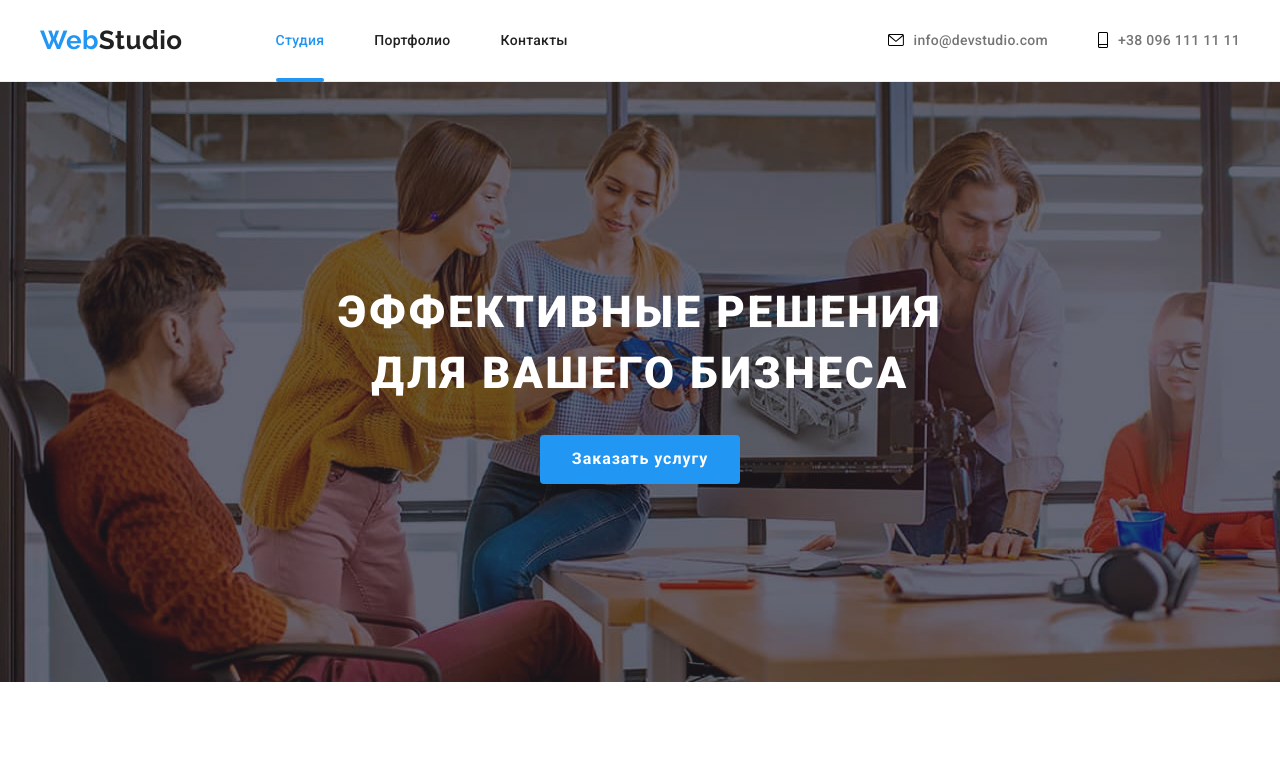
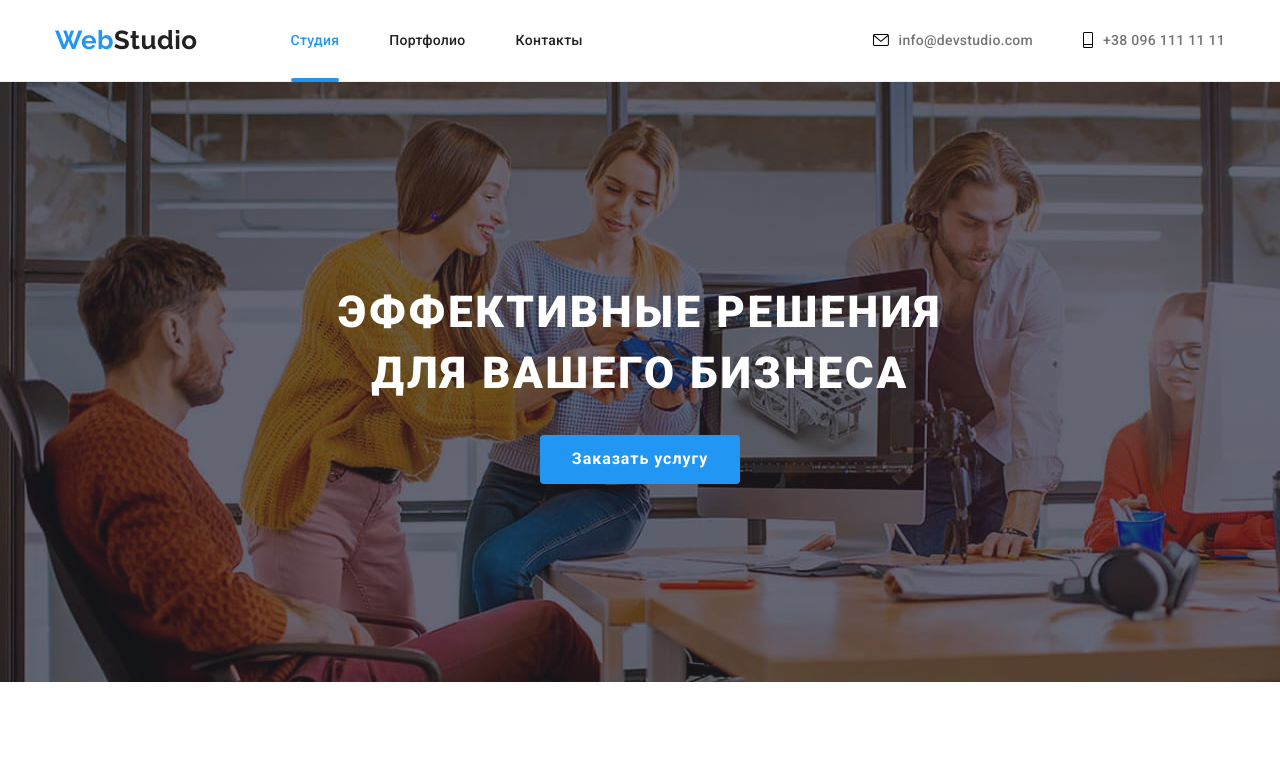
Before and after one commit to irinaog/goit-markup-hw-08, a plain HTML site: page index.html in a window 1280 px wide. Shown: the top 773 px of the page. Drawn offline with nearby package versions, Linux system fonts and the light colour scheme.

Commit message:
Исправления tablet

```diff
--- a/sass/components/_page-header.scss
+++ b/sass/components/_page-header.scss
@@ -14,6 +14,7 @@
     align-items: center;
     width: 768px;
     margin: 0 auto;
+    padding: 0 15px;
   }
   @media screen and (min-width: 1200px) {
     width: 1200px;
--- a/sass/components/_page-main.scss
+++ b/sass/components/_page-main.scss
@@ -77,7 +77,7 @@
   text-align: center;
   letter-spacing: 0.06em;
   text-transform: uppercase;
-  @media screen and (min-width: 1200px) {
+  @media screen and (min-width: 768px) {
     max-width: 360px;
     margin: 0 auto 30px;
   }
@@ -152,7 +152,7 @@
   font-size: 14px;
   line-height: 1.1;
   text-transform: uppercase;
-  @media screen and (max-width: 768px) {
+  @media screen and (max-width: 767px) {
     text-align: center;
   }
 }
```
Also changed, not shown: css/main.css, css/main.min.css, 2 other files.
